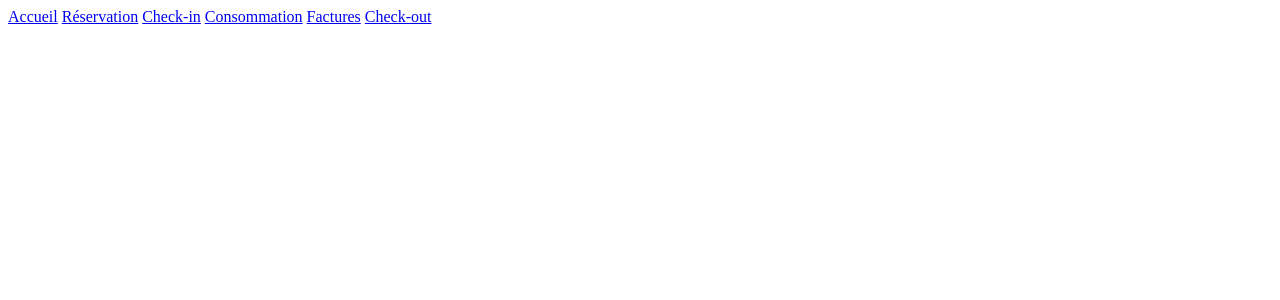
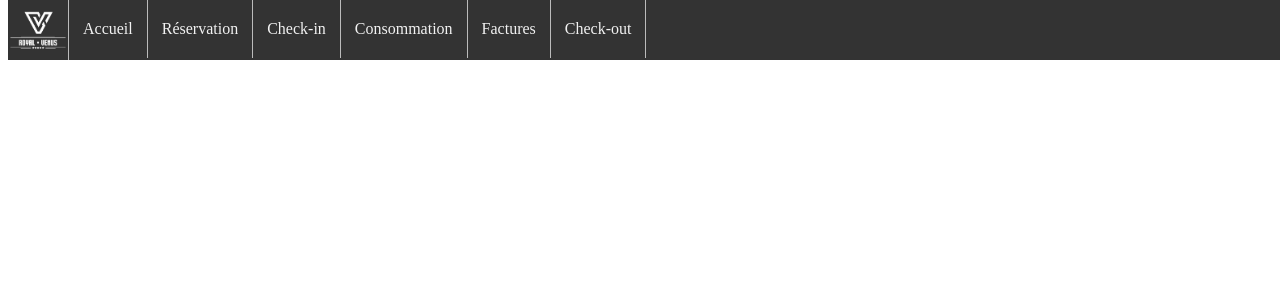
Before and after one commit to trikialaa/Hotel-Management-App, a PHP site: page /navbar.php in a window 1280 px wide. Shown: the top 300 px of the page. Run offline with PHP 8.4, Linux system fonts and the light colour scheme.

Commit message:
- Added few navigation bar fixes - Removed navigation bar JS code

```diff
--- a/css/navbar_style.css
+++ b/css/navbar_style.css
@@ -2,6 +2,9 @@
     overflow: hidden;
     height: 60px;
     background-color: #333;
+    position: fixed;
+    top: 0px;
+    width: 100%;
 }
 
 #navbar a {
@@ -10,25 +13,14 @@
     color: #f2f2f2;
     text-align: center;
     line-height: 30px;
-    padding: 14px;
     text-decoration: none;
     border-right: 1px solid #bbb;
+}
+
+#navbar .link {
+    padding: 14px;
 }
 
 #navbar :hover {
     background-color: gold;
 }
-
-.content {
-    padding: 16px;
-}
-
-.sticky {
-    position: fixed;
-    top: 0;
-    width: 100%
-}
-
-.sticky + .content {
-    padding-top: 60px;
-}
--- a/js/navbar_script.js
+++ /dev/null
@@ -1,13 +0,0 @@
-window.onscroll = function() {myFunction()};
-
-var navbar = document.getElementById("navbar");
-
-var sticky = navbar.offsetTop;
-
-function myFunction() {
-    if (window.pageYOffset >= sticky) {
-        navbar.classList.add("sticky")
-    } else {
-        navbar.classList.remove("sticky");
-    }
-}
--- a/navbar.php
+++ b/navbar.php
@@ -1,9 +1,10 @@
 <div id="navbar">
-    <a href="#">Accueil</a>
-    <a href="#">Réservation</a>
-    <a href="#">Check-in</a>
-    <a href="#">Consommation</a>
-    <a href="#">Factures</a>
-    <a href="#">Check-out</a>
-    <script src="./js/navbar_script.js"></script>
+    <a class="logo" href="#"><img src="./img/logo_white.png" height="60px"></a>
+    <a class="link" href="#">Accueil</a>
+    <a class="link" href="#">Réservation</a>
+    <a class="link" href="#">Check-in</a>
+    <a class="link" href="#">Consommation</a>
+    <a class="link" href="#">Factures</a>
+    <a class="link" href="#">Check-out</a>
+    <link rel="stylesheet" type="text/css" href="./css/navbar_style.css" media="screen" />
 </div>
```
Also changed, not shown: index.php (+5 -7 lines).
